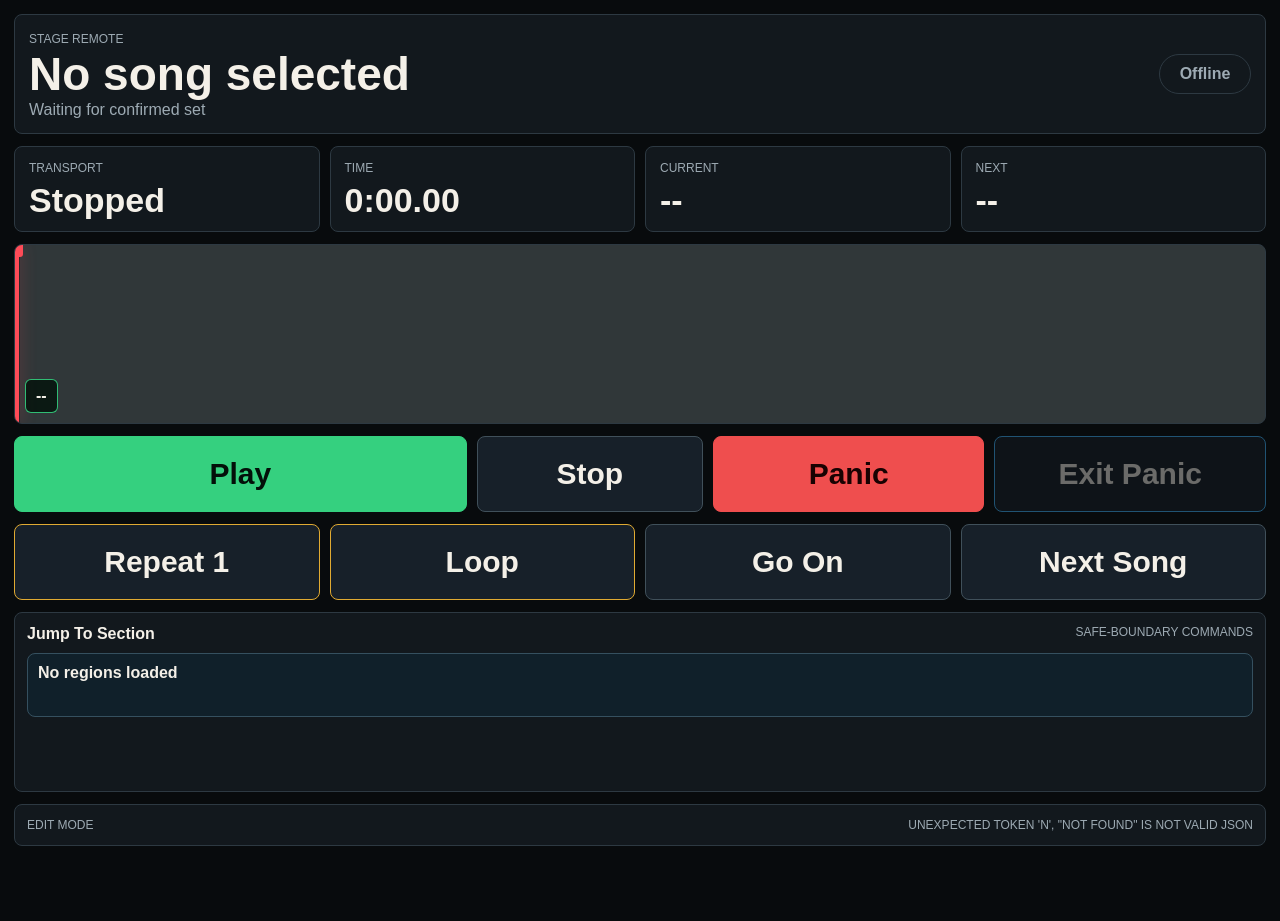
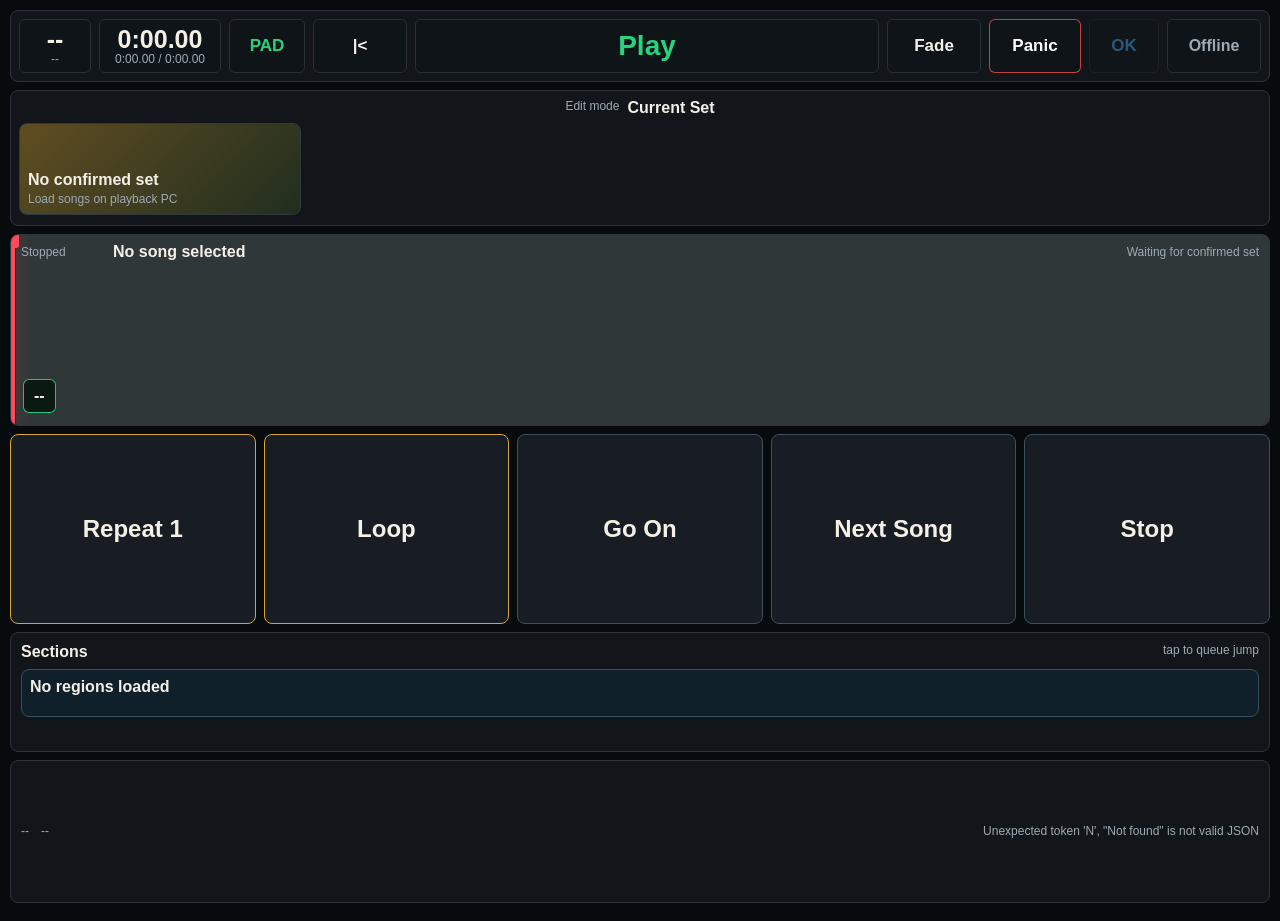
Before and after one commit to handytech123/playbackv2, an Electron app: page public/remote.html in a window 1280 px wide. Before the commit the page ends 860 px from the top, so only its background shows below. Drawn offline with Linux system fonts and the light colour scheme; no server answers.

Commit message:
Match remote layout to Playback style setlist view

```diff
--- a/package.json
+++ b/package.json
@@ -1,6 +1,6 @@
 {
   "name": "playback-app-v2",
-  "version": "0.1.9",
+  "version": "0.1.11",
   "description": "Playback App V2 desktop build.",
   "author": "Luis",
   "private": true,
--- a/public/remote.css
+++ b/public/remote.css
@@ -1,13 +1,13 @@
 :root {
   color-scheme: dark;
   --bg: #080b0d;
-  --panel: #12181d;
-  --panel-strong: #172029;
-  --line: #2d3942;
+  --panel: #12161a;
+  --panel-strong: #171d22;
+  --line: #2c353c;
   --text: #f4f0e8;
   --muted: #9daab3;
-  --green: #35d07f;
-  --yellow: #e0aa32;
+  --green: #27d47d;
+  --yellow: #d9a233;
   --red: #ef4e4e;
   --blue: #42b7ff;
 }
@@ -32,14 +32,15 @@ button {
 .remote-shell {
   min-height: 100vh;
   display: grid;
-  gap: 12px;
-  padding: 14px;
-  grid-template-rows: auto auto auto auto 1fr auto;
+  grid-template-rows: auto auto auto minmax(190px, 1fr) auto minmax(120px, 0.75fr) auto;
+  gap: 8px;
+  padding: 10px;
+  overflow: hidden;
 }
 
-.remote-header,
+.top-bar,
 .panic-panel,
-.now-card,
+.setlist-strip,
 .wave-panel,
 .sections-panel,
 .remote-footer {
@@ -48,42 +49,88 @@ button {
   background: var(--panel);
 }
 
-.remote-header {
-  display: flex;
-  align-items: center;
-  justify-content: space-between;
-  gap: 12px;
-  padding: 14px;
+.top-bar {
+  min-height: 72px;
+  display: grid;
+  grid-template-columns: 72px 122px 76px 94px minmax(130px, 1.2fr) 94px 92px 70px 94px;
+  align-items: stretch;
+  gap: 8px;
+  padding: 8px;
 }
 
-.eyebrow,
-.now-card span,
+.compact-readout,
+.time-readout,
+.status-pill,
+.top-command {
+  border: 1px solid #263139;
+  border-radius: 6px;
+  background: #0f1418;
+}
+
+.compact-readout,
+.time-readout {
+  display: grid;
+  align-content: center;
+  justify-items: center;
+}
+
+.compact-readout strong,
+.time-readout strong {
+  font-size: 25px;
+  line-height: 1;
+}
+
+.compact-readout span,
+.time-readout span,
+.setlist-title span,
+.remote-footer,
+.wave-status span,
 .panel-title span,
-.remote-footer {
+.song-card-meta {
   color: var(--muted);
   font-size: 12px;
+}
+
+.top-command {
+  color: var(--text);
+  font-size: 17px;
+  font-weight: 900;
+  cursor: pointer;
+}
+
+.top-command.play {
+  color: var(--green);
+  font-size: 28px;
+}
+
+.top-command.pad {
+  color: var(--green);
   text-transform: uppercase;
 }
 
-h1 {
-  margin: 4px 0;
-  font-size: clamp(24px, 5vw, 46px);
-  line-height: 1;
+.top-command.danger {
+  color: #fff;
+  border-color: rgba(239, 78, 78, 0.8);
 }
 
-p {
-  margin: 0;
-  color: var(--muted);
+.top-command.recover {
+  color: var(--blue);
+}
+
+.top-command:active,
+.top-command.active,
+.command:active,
+.command.active {
+  transform: translateY(1px);
+  border-color: var(--green);
+  box-shadow: 0 0 0 2px rgba(39, 212, 125, 0.22) inset;
 }
 
 .status-pill {
-  min-width: 92px;
-  padding: 10px 12px;
-  border-radius: 999px;
-  text-align: center;
-  border: 1px solid var(--line);
+  display: grid;
+  place-items: center;
   color: var(--muted);
-  font-weight: 800;
+  font-weight: 900;
 }
 
 .status-pill.online {
@@ -93,7 +140,7 @@ p {
 }
 
 .status-pill.pending {
-  color: #140d00;
+  color: #160f00;
   background: var(--yellow);
   border-color: var(--yellow);
 }
@@ -102,7 +149,7 @@ p {
   display: flex;
   justify-content: space-between;
   gap: 10px;
-  padding: 14px;
+  padding: 10px 12px;
   border-color: var(--red);
   background: #2a1010;
   color: #fff4f4;
@@ -112,36 +159,98 @@ p {
   display: none !important;
 }
 
-.now-grid {
-  display: grid;
-  grid-template-columns: repeat(4, minmax(0, 1fr));
-  gap: 10px;
+.setlist-strip {
+  min-height: 126px;
+  padding: 8px;
+  overflow: hidden;
 }
 
-.now-card {
-  min-height: 82px;
-  display: grid;
-  align-content: center;
+.setlist-title {
+  height: 18px;
+  display: flex;
+  justify-content: center;
   gap: 8px;
-  padding: 14px;
 }
 
-.now-card strong {
-  font-size: clamp(20px, 4vw, 34px);
-  line-height: 1;
+.setlist-cards {
+  display: grid;
+  grid-auto-flow: column;
+  grid-auto-columns: minmax(158px, 22vw);
+  gap: 8px;
+  overflow-x: auto;
+  padding: 6px 0 2px;
+  scrollbar-width: thin;
+}
+
+.song-card {
+  min-height: 92px;
+  display: grid;
+  align-content: end;
+  gap: 3px;
+  padding: 8px;
+  border: 1px solid #2e3940;
+  border-radius: 8px;
+  background:
+    linear-gradient(135deg, rgba(39, 212, 125, 0.2), rgba(66, 183, 255, 0.08)),
+    #1a2228;
+  color: var(--text);
+  text-align: left;
+  overflow: hidden;
+}
+
+.song-card:nth-child(3n + 1) {
+  background:
+    linear-gradient(135deg, rgba(217, 162, 51, 0.35), rgba(39, 212, 125, 0.08)),
+    #202017;
+}
+
+.song-card:nth-child(3n + 2) {
+  background:
+    linear-gradient(135deg, rgba(66, 183, 255, 0.28), rgba(239, 78, 78, 0.08)),
+    #182027;
+}
+
+.song-card.current {
+  border-color: var(--green);
+  box-shadow: 0 0 0 2px rgba(39, 212, 125, 0.42) inset;
+}
+
+.song-card-title {
+  white-space: nowrap;
+  overflow: hidden;
+  text-overflow: ellipsis;
+  font-weight: 900;
 }
 
 .wave-panel {
   position: relative;
-  min-height: 178px;
   overflow: hidden;
-  background: #313b3f;
+  background: #20282c;
+}
+
+.wave-status {
+  position: absolute;
+  z-index: 4;
+  left: 10px;
+  top: 8px;
+  right: 10px;
+  display: grid;
+  grid-template-columns: 82px minmax(0, 1fr) auto;
+  align-items: center;
+  gap: 10px;
+}
+
+.wave-status strong {
+  white-space: nowrap;
+  overflow: hidden;
+  text-overflow: ellipsis;
 }
 
 #waveCanvas {
   display: block;
   width: 100%;
-  height: 178px;
+  height: 100%;
+  min-height: 190px;
 }
 
 .wave-playhead {
@@ -161,18 +270,18 @@ p {
   top: 0;
   left: -4px;
   width: 12px;
-  height: 12px;
+  height: 13px;
   border-radius: 0 0 3px 3px;
   background: #ff4b57;
 }
 
 .wave-region-label {
   position: absolute;
-  left: 10px;
-  bottom: 10px;
-  max-width: calc(100% - 20px);
+  left: 12px;
+  bottom: 12px;
+  max-width: calc(100% - 24px);
   padding: 7px 10px;
-  border: 1px solid rgba(53, 208, 127, 0.9);
+  border: 1px solid rgba(39, 212, 125, 0.9);
   border-radius: 6px;
   background: rgba(4, 19, 12, 0.82);
   color: var(--text);
@@ -184,63 +293,34 @@ p {
 
 .command-grid {
   display: grid;
-  gap: 10px;
-}
-
-.command-grid.primary {
-  grid-template-columns: 2fr 1fr 1.2fr 1.2fr;
-}
-
-.command-grid.live {
-  grid-template-columns: repeat(4, 1fr);
+  grid-template-columns: repeat(5, 1fr);
+  gap: 8px;
 }
 
 .command {
-  min-height: 76px;
+  min-height: 58px;
   border: 1px solid #40505a;
   border-radius: 8px;
   background: var(--panel-strong);
   color: var(--text);
-  font-size: clamp(18px, 3vw, 30px);
+  font-size: clamp(16px, 2.3vw, 24px);
   font-weight: 900;
   cursor: pointer;
-}
-
-.command:active,
-.command.active {
-  transform: translateY(1px);
-  border-color: var(--green);
-  box-shadow: 0 0 0 2px rgba(53, 208, 127, 0.22) inset;
-}
-
-.command.play {
-  background: var(--green);
-  color: #031009;
-  border-color: var(--green);
-}
-
-.command.danger {
-  background: var(--red);
-  color: #180202;
-  border-color: var(--red);
-}
-
-.command.recover {
-  border-color: var(--blue);
 }
 
 .command.warn {
   border-color: var(--yellow);
 }
 
-.command:disabled {
+.command:disabled,
+.top-command:disabled {
   opacity: 0.42;
   cursor: not-allowed;
 }
 
 .sections-panel {
-  min-height: 180px;
-  padding: 12px;
+  min-height: 120px;
+  padding: 10px;
   overflow: auto;
 }
 
@@ -248,65 +328,77 @@ p {
   display: flex;
   justify-content: space-between;
   gap: 10px;
-  margin-bottom: 10px;
+  margin-bottom: 8px;
 }
 
 .region-buttons {
   display: grid;
-  grid-template-columns: repeat(auto-fit, minmax(150px, 1fr));
-  gap: 10px;
+  grid-template-columns: repeat(auto-fit, minmax(112px, 1fr));
+  gap: 8px;
 }
 
 .region-button {
-  min-height: 64px;
+  min-height: 48px;
   border: 1px solid #35505f;
   border-radius: 8px;
   background: #10202a;
   color: var(--text);
   font-weight: 900;
   text-align: left;
-  padding: 10px;
+  padding: 8px;
 }
 
 .region-button.current {
   border-color: var(--green);
-  box-shadow: 0 0 0 2px rgba(53, 208, 127, 0.22) inset;
+  box-shadow: 0 0 0 2px rgba(39, 212, 125, 0.24) inset;
 }
 
 .remote-footer {
-  min-height: 42px;
-  display: flex;
+  min-height: 38px;
+  display: grid;
+  grid-template-columns: auto auto minmax(0, 1fr);
   align-items: center;
-  justify-content: space-between;
   gap: 12px;
-  padding: 10px 12px;
+  padding: 8px 10px;
+}
+
+.remote-footer span:last-child {
+  text-align: right;
+  white-space: nowrap;
+  overflow: hidden;
+  text-overflow: ellipsis;
 }
 
 @media (max-width: 760px) {
   .remote-shell {
-    padding: 10px;
+    grid-template-rows: auto auto auto minmax(150px, 1fr) auto minmax(110px, 0.8fr) auto;
+    padding: 8px;
   }
 
-  .remote-header {
-    align-items: flex-start;
+  .top-bar {
+    grid-template-columns: 58px 92px repeat(4, 1fr);
+    grid-auto-rows: 58px;
   }
 
-  .now-grid {
+  .top-command.danger,
+  .top-command.recover,
+  .status-pill {
+    grid-column: span 1;
+  }
+
+  .setlist-cards {
+    grid-auto-columns: minmax(138px, 52vw);
+  }
+
+  .command-grid {
     grid-template-columns: repeat(2, 1fr);
   }
 
-  .command-grid.primary,
-  .command-grid.live {
-    grid-template-columns: repeat(2, 1fr);
+  .wave-status {
+    grid-template-columns: 64px minmax(0, 1fr);
   }
 
-  .command {
-    min-height: 72px;
-  }
-
-  .wave-panel,
-  #waveCanvas {
-    min-height: 136px;
-    height: 136px;
+  .wave-status span:last-child {
+    display: none;
   }
 }
--- a/public/remote.html
+++ b/public/remote.html
@@ -8,12 +8,21 @@
 </head>
 <body>
   <main class="remote-shell">
-    <header class="remote-header">
-      <div>
-        <span class="eyebrow">Stage Remote</span>
-        <h1 id="songTitle">No song selected</h1>
-        <p id="songMeta">Waiting for playback computer</p>
+    <header class="top-bar">
+      <div class="compact-readout">
+        <strong id="tempoReadout">--</strong>
+        <span id="timeSigReadout">--</span>
       </div>
+      <div class="time-readout">
+        <strong id="transportTime">0:00.00</strong>
+        <span id="durationReadout">0:00 / 0:00</span>
+      </div>
+      <button id="padButton" class="top-command pad" type="button" data-command="panic">Pad</button>
+      <button class="top-command" type="button" data-command="previousSong">|&lt;</button>
+      <button id="playPauseButton" class="top-command play" type="button" data-command="play">Play</button>
+      <button class="top-command" type="button" data-command="fadeOut">Fade</button>
+      <button class="top-command danger" type="button" data-command="panic">Panic</button>
+      <button id="exitPanicButton" class="top-command recover" type="button" data-command="exitPanic">OK</button>
       <div id="connectionStatus" class="status-pill offline">Offline</div>
     </header>
 
@@ -22,36 +31,23 @@
       <span>Tracks Down / Click Alive</span>
     </section>
 
-    <section class="now-grid">
-      <div class="now-card">
-        <span>Transport</span>
-        <strong id="transportState">--</strong>
+    <section class="setlist-strip">
+      <div class="setlist-title">
+        <span id="modeStatus">Mode --</span>
+        <strong>Current Set</strong>
       </div>
-      <div class="now-card">
-        <span>Time</span>
-        <strong id="transportTime">0:00.00</strong>
-      </div>
-      <div class="now-card">
-        <span>Current</span>
-        <strong id="currentRegion">--</strong>
-      </div>
-      <div class="now-card">
-        <span>Next</span>
-        <strong id="nextRegion">--</strong>
-      </div>
+      <div id="setlistCards" class="setlist-cards"></div>
     </section>
 
     <section class="wave-panel">
+      <div class="wave-status">
+        <span id="transportState">--</span>
+        <strong id="songTitle">No song selected</strong>
+        <span id="songMeta">Waiting for playback computer</span>
+      </div>
       <canvas id="waveCanvas" width="1200" height="180" aria-label="Live waveform position"></canvas>
       <div id="wavePlayhead" class="wave-playhead"></div>
       <div id="waveRegionLabel" class="wave-region-label">--</div>
-    </section>
-
-    <section class="command-grid primary">
-      <button id="playPauseButton" class="command play" type="button" data-command="play">Play</button>
-      <button class="command" type="button" data-command="stop">Stop</button>
-      <button class="command danger" type="button" data-command="panic">Panic</button>
-      <button id="exitPanicButton" class="command recover" type="button" data-command="exitPanic">Exit Panic</button>
     </section>
 
     <section class="command-grid live">
@@ -59,18 +55,20 @@
       <button class="command warn" type="button" data-region-command="loopRegion">Loop</button>
       <button class="command" type="button" data-command="goOnRegion">Go On</button>
       <button class="command" type="button" data-command="nextSong">Next Song</button>
+      <button class="command" type="button" data-command="stop">Stop</button>
     </section>
 
     <section class="sections-panel">
       <div class="panel-title">
-        <strong>Jump To Section</strong>
-        <span id="sectionHint">safe-boundary commands</span>
+        <strong>Sections</strong>
+        <span id="sectionHint">tap to queue jump</span>
       </div>
       <div id="regionButtons" class="region-buttons"></div>
     </section>
 
     <footer class="remote-footer">
-      <span id="modeStatus">Mode --</span>
+      <span id="currentRegion">Current --</span>
+      <span id="nextRegion">Next --</span>
       <span id="lastMessage">Ready</span>
     </footer>
   </main>
--- a/public/remote.js
+++ b/public/remote.js
@@ -13,6 +13,10 @@ const els = {
   songMeta: document.querySelector("#songMeta"),
   connectionStatus: document.querySelector("#connectionStatus"),
   panicPanel: document.querySelector("#panicPanel"),
+  tempoReadout: document.querySelector("#tempoReadout"),
+  timeSigReadout: document.querySelector("#timeSigReadout"),
+  durationReadout: document.querySelector("#durationReadout"),
+  setlistCards: document.querySelector("#setlistCards"),
   transportState: document.querySelector("#transportState"),
   transportTime: document.querySelector("#transportTime"),
   currentRegion: document.querySelector("#currentRegion"),
@@ -118,6 +122,8 @@ function renderRemote() {
   const panicActive = playback.panic?.active === true;
 
   els.songTitle.textContent = song?.title || slot?.title || "No song selected";
+  els.tempoReadout.textContent = slot?.tempoMap?.bpm || song?.bpm || "--";
+  els.timeSigReadout.textContent = slot?.tempoMap?.timeSignature || song?.timeSignature || "--";
   els.songMeta.textContent = slot
     ? `${slot.tempoMap?.key || song?.key || "--"} | ${slot.tempoMap?.bpm || song?.bpm || "--"} BPM | ${slot.tempoMap?.timeSignature || song?.timeSignature || "--"}`
     : "Waiting for confirmed set";
@@ -126,13 +132,49 @@ function renderRemote() {
   els.currentRegion.textContent = region?.region?.name || "--";
   els.nextRegion.textContent = next?.region?.name || "--";
   els.modeStatus.textContent = `${titleCase(playback.mode || "edit")} mode`;
+  els.durationReadout.textContent = `${formatSeconds(currentTransportSeconds())} / ${formatSeconds(slotDurationSeconds(slot))}`;
   els.lastMessage.textContent = playback.lastMessage || els.lastMessage.textContent || "Ready";
   els.panicPanel.classList.toggle("hidden", !panicActive);
   els.playPause.textContent = playing ? "Pause" : "Play";
   els.playPause.dataset.command = playing ? "pause" : "play";
   els.exitPanic.disabled = !panicActive;
+  renderSetlistCards();
   renderWaveform(slot, region);
   renderRegionButtons(region);
+}
+
+function renderSetlistCards() {
+  const slots = (remote.setlist?.slots || []).filter((slot) => slot.songId);
+  els.setlistCards.replaceChildren();
+  if (!slots.length) {
+    const empty = document.createElement("div");
+    empty.className = "song-card";
+    empty.innerHTML = "<div class=\"song-card-title\">No confirmed set</div><div class=\"song-card-meta\">Load songs on playback PC</div>";
+    els.setlistCards.append(empty);
+    return;
+  }
+  const currentSlot = Number(remote.playback?.currentSlot || firstFilledSlot()?.slot || 0);
+  for (const slot of slots) {
+    const card = document.createElement("button");
+    card.type = "button";
+    card.className = "song-card";
+    card.classList.toggle("current", Number(slot.slot) === currentSlot);
+    card.innerHTML = `
+      <div class="song-card-title">${escapeHtml(slot.title || `Slot ${slot.slot}`)}</div>
+      <div class="song-card-meta">${escapeHtml(slot.key || "--")} | ${escapeHtml(slot.bpm || "--")} BPM</div>
+    `;
+    card.addEventListener("click", () => {
+      if (Number(slot.slot) === currentSlot) return;
+      if (remote.playback?.transport === "stopped") {
+        sendCommand("play", { slot: slot.slot });
+        return;
+      }
+      els.lastMessage.textContent = "Use Next Song during playback.";
+    });
+    els.setlistCards.append(card);
+  }
+  const currentCard = els.setlistCards.querySelector(".song-card.current");
+  currentCard?.scrollIntoView({ inline: "center", block: "nearest" });
 }
 
 function renderWaveform(slot, current) {
@@ -384,6 +426,16 @@ function titleCase(value) {
   return String(value || "").replace(/(^|[-_\s])([a-z])/g, (_, prefix, letter) => `${prefix === "-" || prefix === "_" ? " " : prefix}${letter.toUpperCase()}`);
 }
 
+function escapeHtml(value) {
+  return String(value ?? "").replace(/[&<>"']/g, (char) => ({
+    "&": "&amp;",
+    "<": "&lt;",
+    ">": "&gt;",
+    "\"": "&quot;",
+    "'": "&#39;"
+  }[char]));
+}
+
 function formatSeconds(value) {
   const total = Math.max(0, Number(value) || 0);
   const minutes = Math.floor(total / 60);
```
Also changed, not shown: 1 other file.
